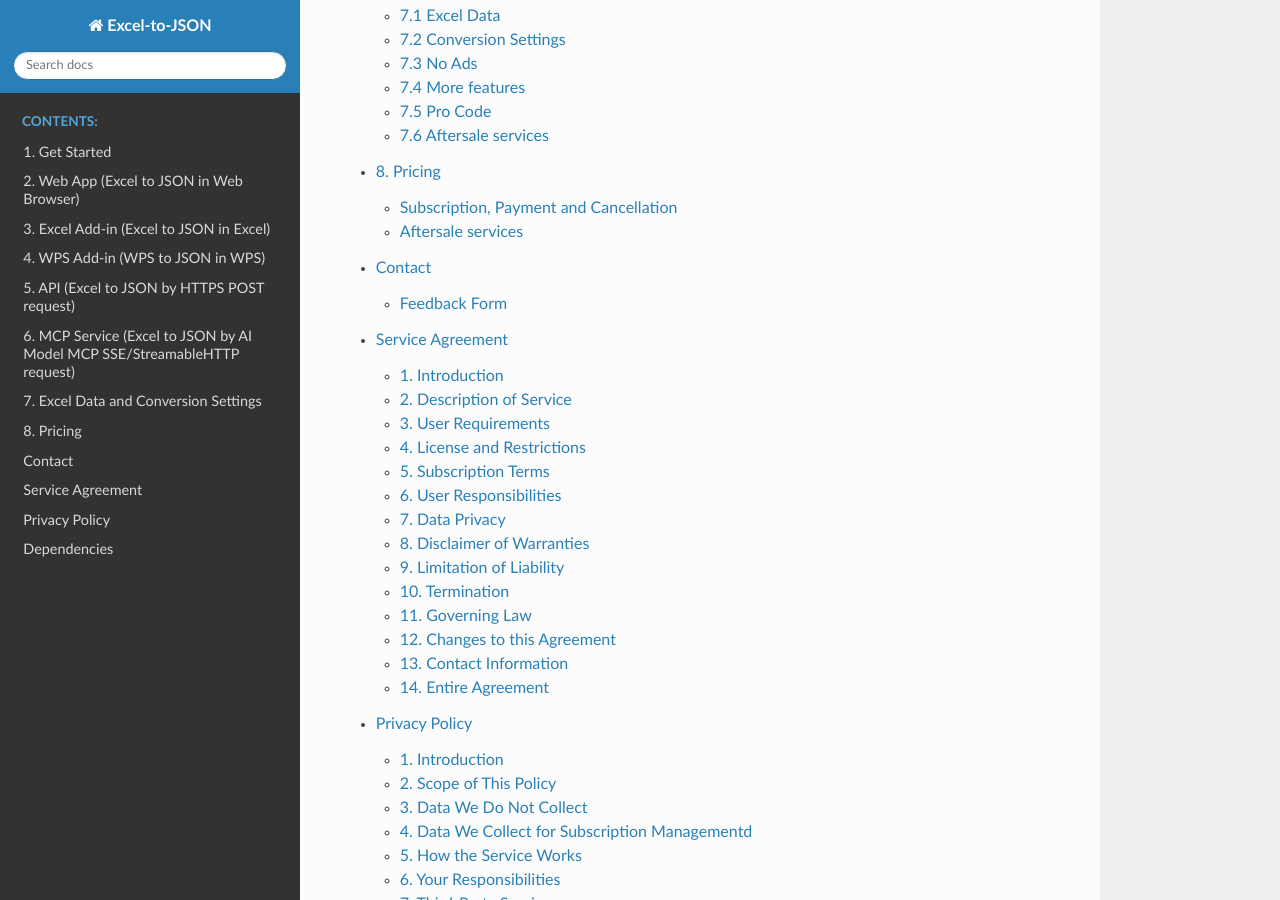
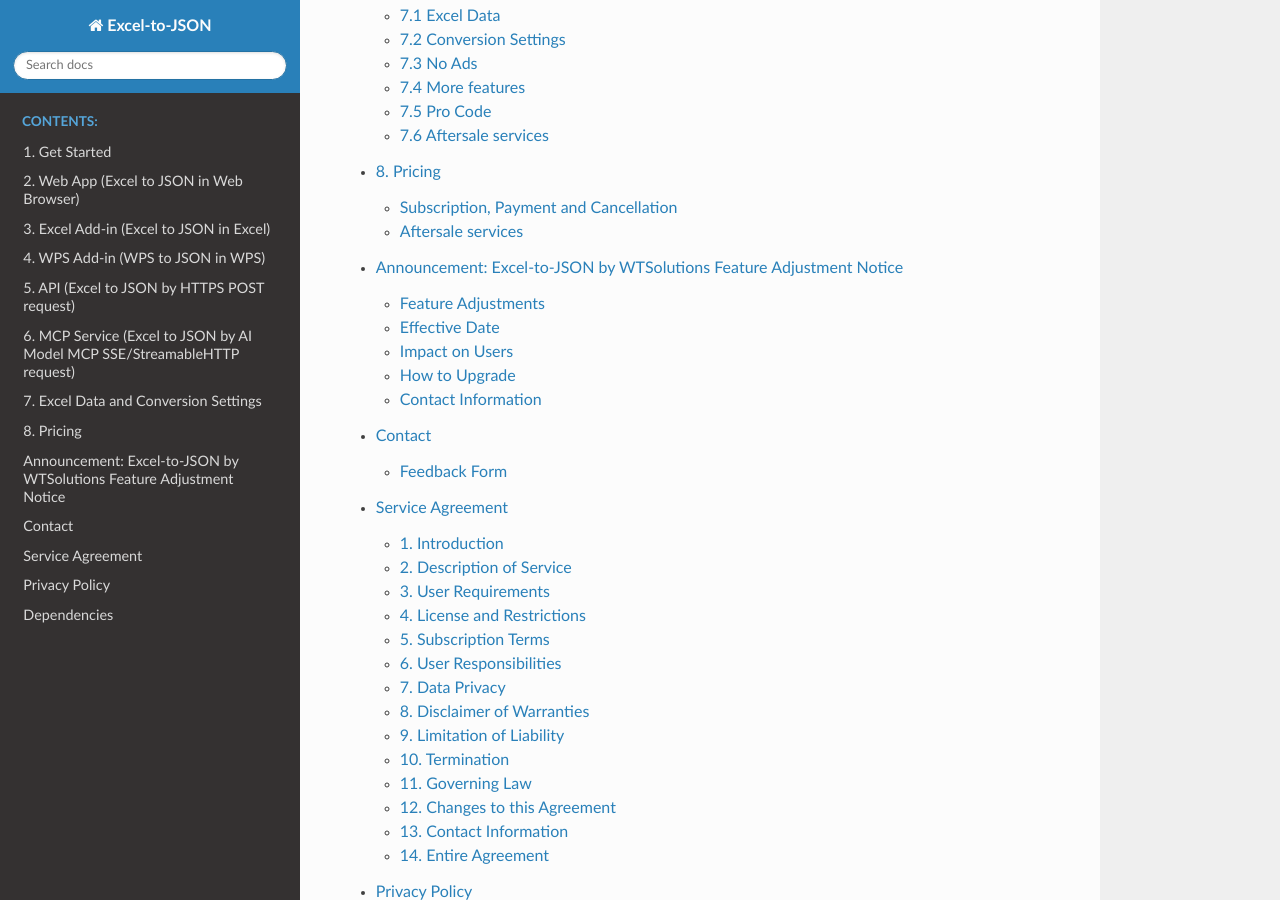
Before and after one commit to he-yang/Excel-to-JSON, a Sphinx documentation site: the page built from source/index.rst, in a window 1280 px wide and 900 px high, scrolled down 1642 px. Built offline with Sphinx 7.4.7 and the Read the Docs theme 3.1.0, drawn with Linux system fonts in a browser that asks for light colours; some of the changed lines change nothing that is shown.

Commit message:
add annoucement

```diff
--- /dev/null
+++ b/source/announcement.md
@@ -0,0 +1,71 @@
+# Announcement: Excel-to-JSON by WTSolutions Feature Adjustment Notice
+
+Dear Excel-to-JSON by WTSolutions Users,
+
+Hello! In order to better meet user needs and provide better services, we have decided to adjust the feature scope of Excel-to-JSON's free and paid versions. Here are the specific changes:
+
+## Feature Adjustments
+
+### Free Version Adjustments
+- **Feature Expansion**: The free version can now use all features previously only available in the paid version, including but not limited to:
+  - Convert all visible worksheets
+  - Convert all worksheets
+  - First column as header
+  - Nested JSON structure conversion
+  - Multiple nested JSON key delimiters (dot, underscore, double underscore, forward slash)
+  - Convert empty cells to JSON null
+  - Exclude empty cells from JSON
+  - Convert boolean values to strings "true"/"false"
+  - Convert boolean values to numbers 1/0
+  - Convert date formats to ISO 8601 strings
+  - Output format as 2D array
+  - Single object JSON output as object {}
+- **Usage Limit**: The free version can convert a maximum of 6 rows of data per conversion
+
+### Paid Version Adjustments
+- **Feature Retention**: The paid version can still use all advanced features
+- **Usage Limit**: The paid version has no row limit and can convert any amount of data
+- **Other Benefits**: Paid version users still enjoy an ad-free experience
+
+## Effective Date
+
+This adjustment will officially take effect on March 14, 2026.
+
+## Impact on Users
+
+- **Free Version Users**: You will be able to use more advanced features, but the number of data rows converted per conversion will be limited to 6 rows
+- **Paid Version Users**: Your user experience will remain unchanged, and you can still use all features without restrictions
+
+## How to Upgrade
+
+If you need to use all features without restrictions, we recommend that you subscribe to our paid version. The paid version subscription prices are as follows:
+
+USD:
+- Monthly: $2.66/month (excluding tax)
+- Quarterly: $3.66/quarter (excluding tax)
+- Half-yearly: $4.99/half year (excluding tax)
+- Yearly: $5.99/year (excluding tax)
+
+CNY:
+- Monthly: ¥19.9/month (excluding tax)
+- Quarterly: ¥26.0/quarter (excluding tax)
+- Half-yearly: ¥36.0/half year (excluding tax)
+- Yearly: ¥44.0/year (excluding tax)
+
+HKD:
+- Monthly: HK$21.8/month (excluding tax)
+- Quarterly: HK$28.0/quarter (excluding tax)
+- Half-yearly: HK$39.0/half year (excluding tax)
+- Yearly: HK$48.0/year (excluding tax)
+
+## Contact Information
+
+If you have any questions or suggestions about this adjustment, please feel free to contact us through the following methods:
+- Email: he.yang@wtsolutions.cn
+
+We will continue to work hard to improve Excel-to-JSON and provide you with a better service experience!
+
+---
+
+WTSolutions Team
+February 14, 2026
--- a/source/index.rst
+++ b/source/index.rst
@@ -24,6 +24,7 @@
    :maxdepth: 2
    :caption: Contents:
 
+
    getstarted.md
    WebApp.md
    ExcelAddIn.md
@@ -32,6 +33,7 @@
    MCP.md
    profeatures.md
    pricing.md
+   announcement.md
    contact.md
    termsofuse.md
    privacy.md
```
Also changed, not shown: 1 other file.
